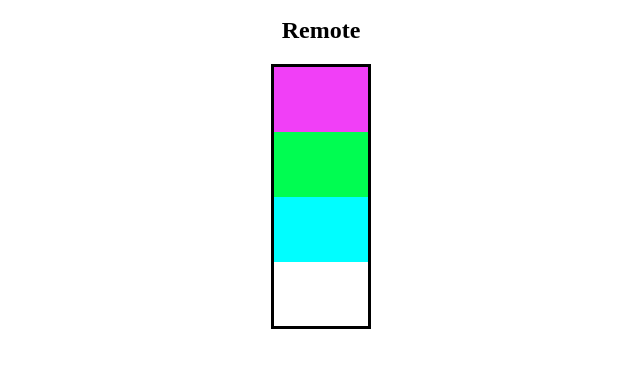
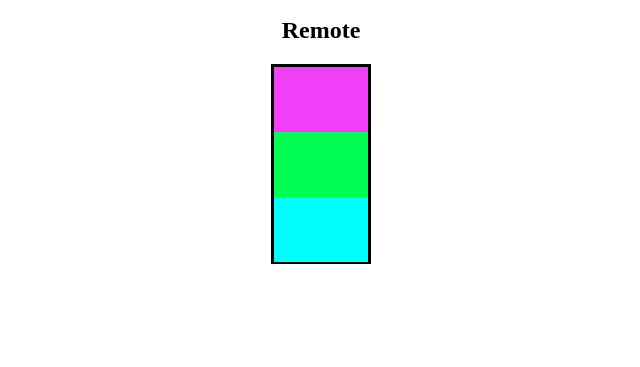
Before and after one commit to Secelia02/youtube_background_picker, a plain HTML site: page index.html in a window 1280 px wide. Shown: the part 383-750 px from the top of the page, without its empty margins (319-959 px from the left). Drawn offline with Linux system fonts and the light colour scheme.

Commit message:
update to Leon's code

```diff
--- a/css/style.css
+++ b/css/style.css
@@ -21,7 +21,7 @@ img {
 }
 ul {
   width: 100px;
-  height: 265px;
+  height: 200px;
   border: 3px solid black;
   margin: 0 auto;
   list-style: none;
```
